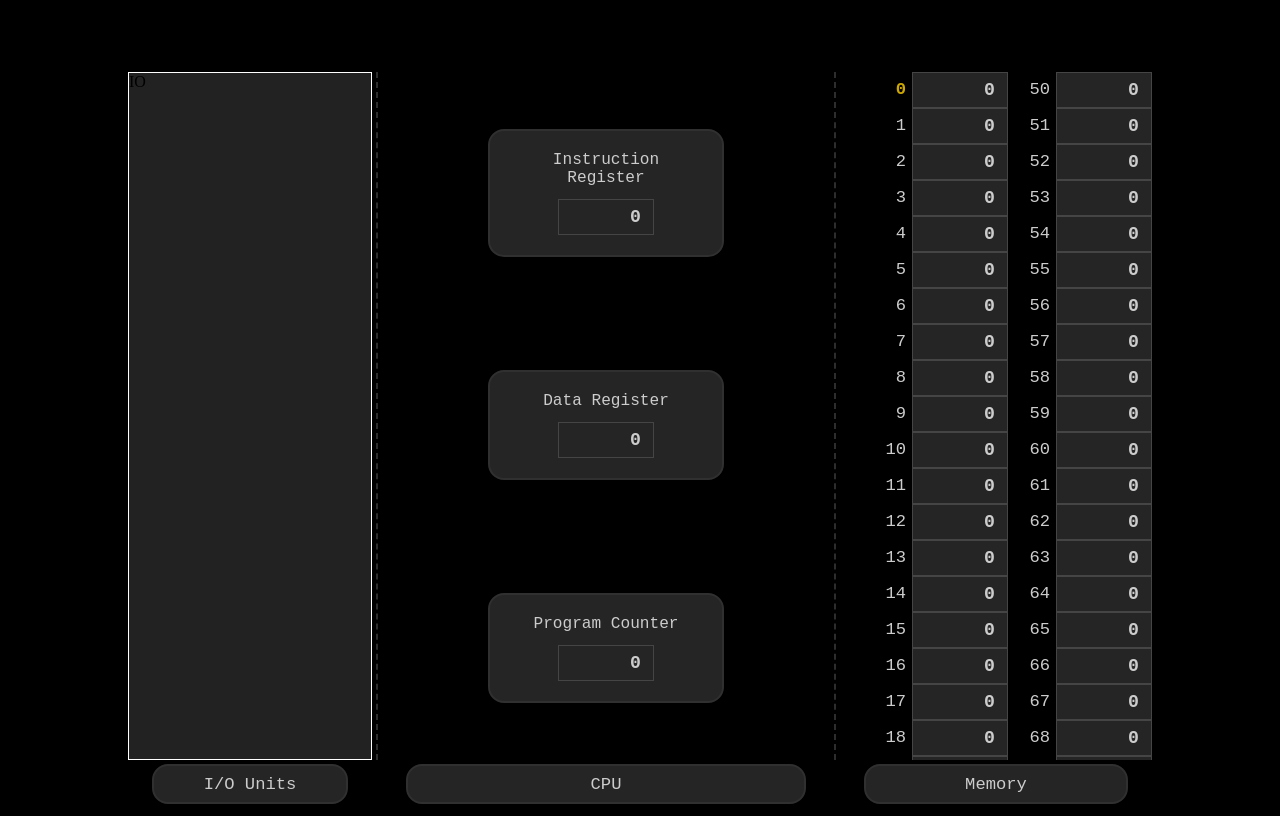
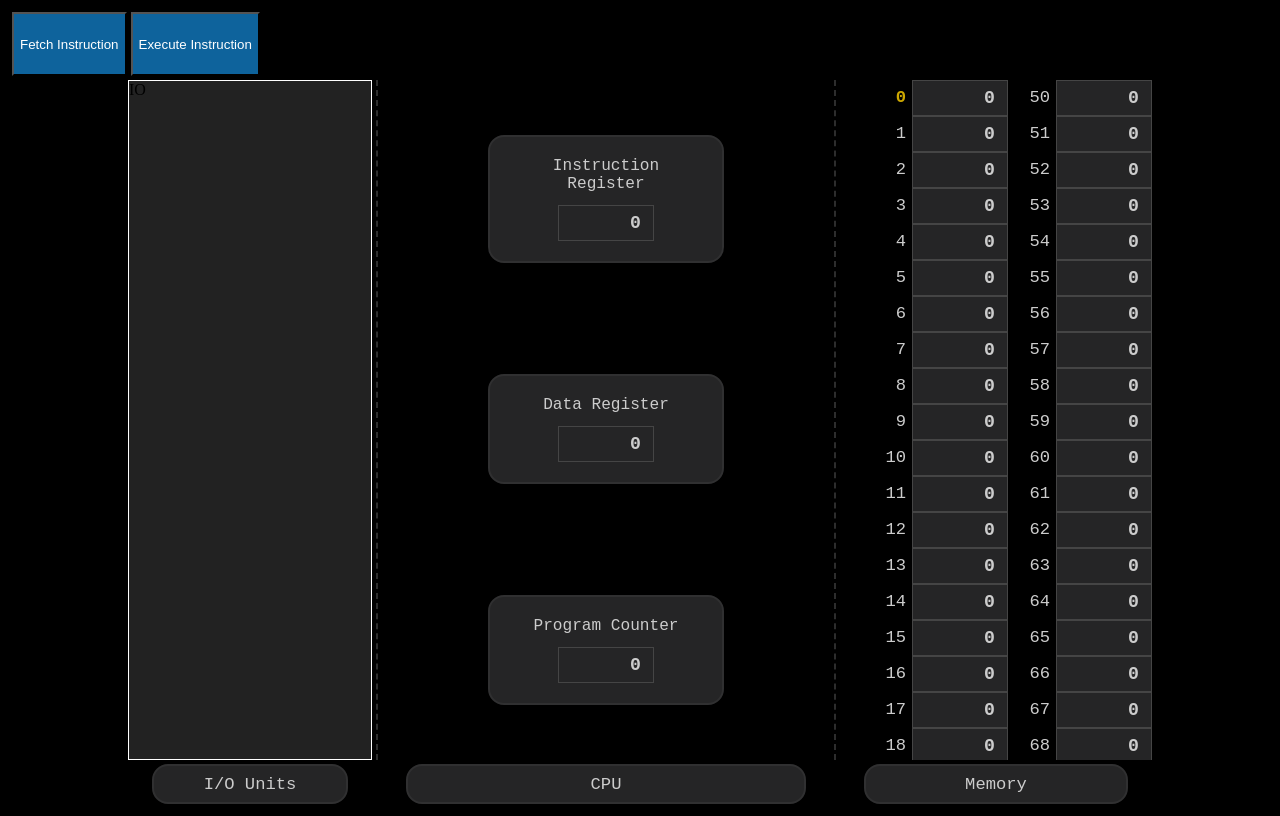
Before and after one commit to rafrafraf1/vic-ide-fork, a React (Create React App) app: page / in a window 1280 px wide. Built offline with nearby package versions, Linux system fonts and the light colour scheme.

Commit message:
Add Toolbar with "Fetch" and "Execute" buttons

```diff
--- a/src/App.tsx
+++ b/src/App.tsx
@@ -1,12 +1,15 @@
 import "./App.css"; // eslint-disable-line @typescript-eslint/no-import-type-side-effects
 import * as React from "react";
+import { type Address, parseInstruction } from "./Computer/Instruction";
 import {
   type ComputerState,
+  executeInstruction,
+  fetchInstruction,
   newComputerState,
   writeMemory,
 } from "./Computer/Computer";
-import type { Address } from "./Computer/Instruction";
 import { Computer } from "./UI/Computer";
+import { Toolbar } from "./UI/Toolbar";
 import type { Value } from "./Computer/Value";
 
 /**
@@ -23,8 +26,24 @@ function App(): JSX.Element {
   const forceUpdate = useForceUpdate();
 
   const computer = React.useRef<ComputerState>(newComputerState());
+  const instructionRegister = React.useRef<Value>(0);
 
   console.log(computer);
+
+  const handleFetchInstructionClick = React.useCallback(() => {
+    const instr = fetchInstruction(computer.current);
+    instructionRegister.current = instr;
+    forceUpdate();
+  }, [forceUpdate]);
+
+  const handleExecuteInstructionClick = React.useCallback(() => {
+    const instr = parseInstruction(instructionRegister.current);
+
+    // TODO Handle the result:
+    executeInstruction(computer.current, instr, null);
+
+    forceUpdate();
+  }, [forceUpdate]);
 
   const handleMemoryCellChange = React.useCallback(
     (address: Address, value: Value): void => {
@@ -52,10 +71,15 @@ function App(): JSX.Element {
 
   return (
     <div className="App-Root">
-      <div className="App-Toolbar-Cont">VIC Toolbar</div>
+      <Toolbar
+        className="App-Toolbar-Cont"
+        onFetchInstructionClick={handleFetchInstructionClick}
+        onExecuteInstructionClick={handleExecuteInstructionClick}
+      />
       <Computer
         className="App-Computer-Cont"
         computer={computer.current}
+        instructionRegister={instructionRegister.current}
         onMemoryCellChange={handleMemoryCellChange}
         onDataRegisterChange={handleDataRegisterChange}
         onProgramCounterChange={handleProgramCounterChange}
--- a/src/Computer/Computer.ts
+++ b/src/Computer/Computer.ts
@@ -60,6 +60,22 @@ export function add(a: Value, b: Value): Value {
 export function sub(a: Value, b: Value): Value {
   // TODO Handle underflow/clamp behaviour, depending on what the requirements dictate.
   return a - b;
+}
+
+/**
+ * Fetches the next instruction that will be executed. It does this by reading
+ * the memory location of the Program Counter.
+ *
+ * Does not modify the computer
+ */
+export function fetchInstruction(computer: ComputerState): Value {
+  const value = computer.memory[computer.programCounter];
+  if (value === undefined) {
+    // TODO ???
+    return 0;
+  }
+
+  return value;
 }
 
 /**
--- a/src/UI/Computer.tsx
+++ b/src/UI/Computer.tsx
@@ -13,6 +13,7 @@ import classNames from "classnames";
 export interface ComputerProps {
   className?: string;
   computer: ComputerState;
+  instructionRegister: Value;
   onMemoryCellChange?: (address: Address, value: Value) => void;
   onDataRegisterChange?: (value: Value) => void;
   onProgramCounterChange?: (value: Value) => void;
@@ -22,6 +23,7 @@ export function Computer(props: ComputerProps): JSX.Element {
   const {
     className,
     computer,
+    instructionRegister,
     onMemoryCellChange,
     onDataRegisterChange,
     onProgramCounterChange,
@@ -33,7 +35,7 @@ export function Computer(props: ComputerProps): JSX.Element {
       <div className="Computer-Divider Computer-Divider1"></div>
       <Cpu
         className="Computer-Cpu"
-        instructionRegister={/* TODO */ 0}
+        instructionRegister={instructionRegister}
         dataRegister={computer.dataRegister}
         programCounter={computer.programCounter}
         onDataRegisterChange={onDataRegisterChange}
--- /dev/null
+++ b/src/UI/Toolbar.css
@@ -0,0 +1,14 @@
+.Toolbar-root {
+  display: flex;
+  padding: 4px;
+}
+
+.Toolbar-Button {
+  color: var(--vscode-button-foreground);
+  background-color: var(--vscode-button-background);
+  margin-right: 4px;
+}
+
+.Toolbar-Button:hover {
+  background-color: var(--vscode-button-hoverBackground);
+}
--- /dev/null
+++ b/src/UI/Toolbar.tsx
@@ -0,0 +1,41 @@
+import "./Toolbar.css"; // eslint-disable-line @typescript-eslint/no-import-type-side-effects
+import * as React from "react";
+import classNames from "classnames";
+
+interface ToolbarProps {
+  className?: string;
+  onFetchInstructionClick?: () => void;
+  onExecuteInstructionClick?: () => void;
+}
+
+export const Toolbar = React.memo(function Toolbar(
+  props: ToolbarProps
+): JSX.Element {
+  const { className, onFetchInstructionClick, onExecuteInstructionClick } =
+    props;
+
+  return (
+    <div className={classNames(className, "Toolbar-root")}>
+      <ToolbarButton onClick={onFetchInstructionClick}>
+        Fetch Instruction
+      </ToolbarButton>
+      <ToolbarButton onClick={onExecuteInstructionClick}>
+        Execute Instruction
+      </ToolbarButton>
+    </div>
+  );
+});
+
+interface ToolbarButtonProps {
+  children?: React.ReactNode;
+  onClick?: () => void;
+}
+
+export function ToolbarButton(props: ToolbarButtonProps): JSX.Element {
+  const { children, onClick } = props;
+  return (
+    <button className="Toolbar-Button" onClick={onClick}>
+      {children}
+    </button>
+  );
+}
```
